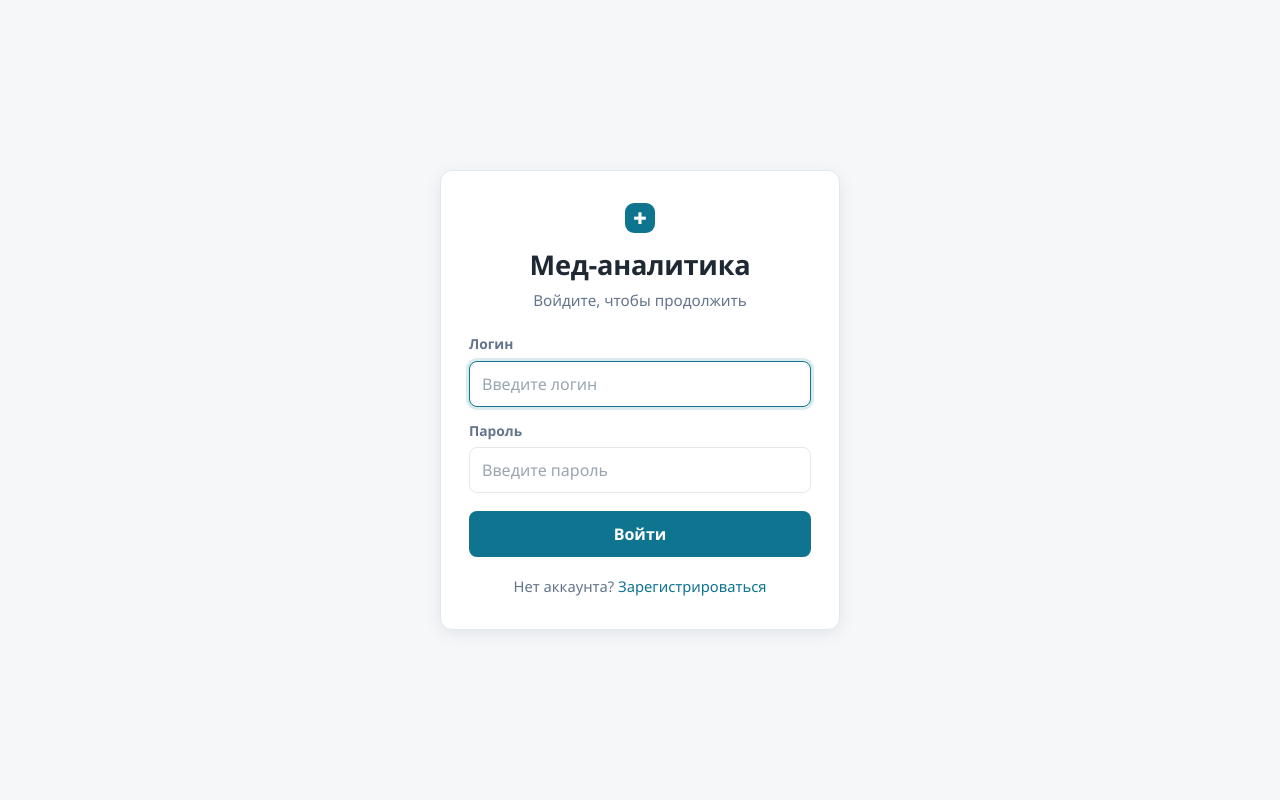
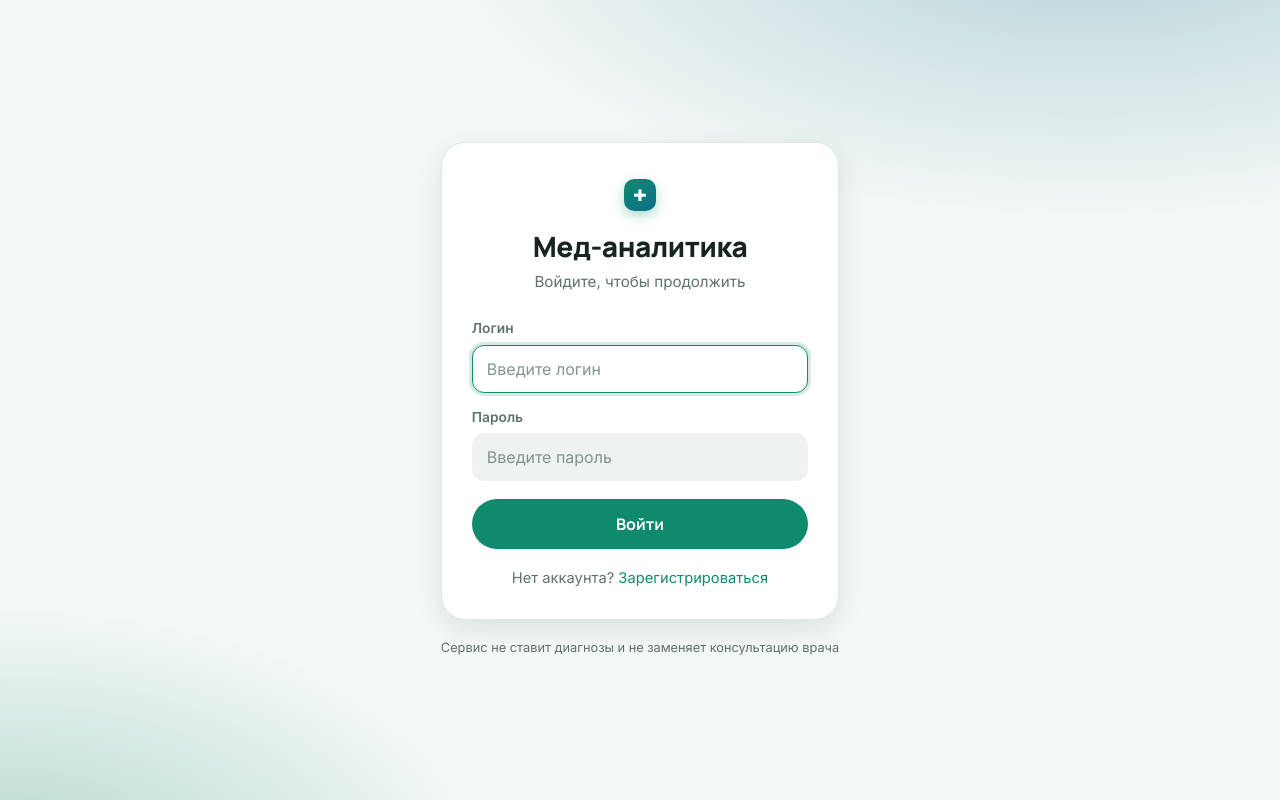
Before and after one commit to VDolesov/Medical_React_frontend, a React (Vite) app: page /login in a window 1280 px wide. Built offline with nearby package versions, Linux system fonts and the light colour scheme.

Commit message:
feat: современный UI v3 — изумрудная палитра с градиентами, Manrope/Inter, тёмная тема с переключателем, стеклянный навбар, ленивые роуты

```diff
--- a/src/components/Navbar.css
+++ b/src/components/Navbar.css
@@ -1,7 +1,8 @@
 .topbar {
-  background: var(--surface);
+  background: color-mix(in srgb, var(--surface) 82%, transparent);
+  -webkit-backdrop-filter: blur(14px);
+  backdrop-filter: blur(14px);
   border-bottom: 1px solid var(--border);
-  box-shadow: var(--shadow-sm);
   position: sticky;
   top: 0;
   z-index: 50;
@@ -13,14 +14,15 @@
   display: flex;
   align-items: center;
   gap: 16px;
-  min-height: 60px;
+  min-height: 62px;
 }
 
 .brand {
   display: flex;
   align-items: center;
-  gap: 9px;
-  font-weight: 700;
+  gap: 10px;
+  font-family: var(--font-head);
+  font-weight: 800;
   font-size: 1.05rem;
   color: var(--text);
 }
@@ -29,12 +31,13 @@
   display: inline-flex;
   align-items: center;
   justify-content: center;
-  width: 30px;
-  height: 30px;
-  background: var(--brand);
+  width: 32px;
+  height: 32px;
+  background: var(--gradient);
   color: #fff;
-  border-radius: 9px;
+  border-radius: 10px;
   font-size: 1rem;
+  box-shadow: 0 4px 12px rgba(15, 138, 109, 0.35);
 }
 
 .nav {
@@ -44,11 +47,12 @@
   margin-left: auto;
 }
 .nav-link {
-  padding: 8px 12px;
-  border-radius: var(--radius-sm);
+  padding: 8px 14px;
+  border-radius: 999px;
   color: var(--text-muted);
   font-weight: 600;
   font-size: 0.94rem;
+  transition: background 0.15s, color 0.15s;
 }
 .nav-link:hover {
   background: var(--surface-2);
@@ -73,7 +77,23 @@
   color: var(--text);
   font-size: 0.92rem;
 }
-.logout-btn { padding: 7px 14px; }
+.logout-btn { padding: 7px 16px; }
+
+.theme-toggle {
+  background: transparent;
+  border: 1px solid var(--border);
+  color: var(--text);
+  width: 38px;
+  height: 38px;
+  padding: 0;
+  border-radius: 999px;
+  font-size: 1.05rem;
+  line-height: 1;
+  display: inline-flex;
+  align-items: center;
+  justify-content: center;
+}
+.theme-toggle:hover { background: var(--surface-2); filter: none; }
 
 .nav-toggle {
   display: none;
@@ -83,11 +103,13 @@
   background: transparent;
   border: 1px solid var(--border);
   padding: 9px 10px;
+  border-radius: var(--radius-sm);
 }
 .nav-toggle span {
   display: block;
   width: 18px;
   height: 2px;
+  border-radius: 2px;
   background: var(--text);
 }
 
@@ -96,7 +118,7 @@
   .nav {
     display: none;
     position: absolute;
-    top: 60px;
+    top: 62px;
     left: 0;
     right: 0;
     flex-direction: column;
@@ -109,6 +131,7 @@
     margin-left: 0;
   }
   .nav-open { display: flex; }
+  .nav-link { border-radius: var(--radius-sm); }
   .nav-user {
     margin-left: 0;
     padding-left: 0;
--- a/src/components/Navbar.js
+++ b/src/components/Navbar.js
@@ -1,5 +1,6 @@
 import React, { useState } from "react";
 import { NavLink, Link } from "react-router-dom";
+import ThemeToggle from "./ThemeToggle";
 import "./Navbar.css";
 
 const linkClass = ({ isActive }) => "nav-link" + (isActive ? " nav-link-active" : "");
@@ -35,6 +36,7 @@ function Navbar({ user, onLogout }) {
           <div className="nav-user">
             {user?.username && <span className="user-chip">{user.username}</span>}
             {isAdmin && <span className="badge badge-brand">админ</span>}
+            <ThemeToggle />
             <button className="btn-ghost logout-btn" onClick={() => { close(); onLogout(); }}>
               Выйти
             </button>
--- a/src/index.css
+++ b/src/index.css
@@ -1,18 +1,21 @@
-/* Дизайн-система проекта: токены, типографика, базовые элементы */
+/* Дизайн-система v3: изумруд + океан, Manrope/Inter, светлая и тёмная темы */
+@import url('https://fonts.googleapis.com/css2?family=Inter:wght@400;500;600;700&family=Manrope:wght@600;700;800&display=swap');
 
 :root {
-  --brand: #0e7490;
-  --brand-dark: #155e75;
-  --brand-light: #e2f2f6;
-  --accent: #2563eb;
+  --brand: #0f8a6d;
+  --brand-dark: #0b6b55;
+  --brand-light: #e2f5ef;
+  --ocean: #0e6e8c;
+  --accent: #0e6e8c;
+  --gradient: linear-gradient(135deg, #0f8a6d 0%, #0e6e8c 100%);
 
-  --bg: #f5f7f9;
+  --bg: #f4f8f6;
   --surface: #ffffff;
-  --surface-2: #f0f3f5;
-  --border: #e2e8ec;
+  --surface-2: #eef3f1;
+  --border: #dfe8e4;
 
-  --text: #1f2933;
-  --text-muted: #64748b;
+  --text: #182420;
+  --text-muted: #5f7269;
 
   --success: #16a34a;
   --success-bg: #e9f7ef;
@@ -21,12 +24,38 @@
   --danger: #dc2626;
   --danger-bg: #fcecec;
 
-  --radius: 12px;
-  --radius-sm: 8px;
-  --shadow-sm: 0 1px 2px rgba(15, 30, 45, 0.06), 0 1px 3px rgba(15, 30, 45, 0.04);
-  --shadow: 0 4px 16px rgba(15, 30, 45, 0.08);
+  --radius: 18px;
+  --radius-sm: 12px;
+  --shadow-sm: 0 1px 2px rgba(10, 40, 30, 0.05), 0 2px 6px rgba(10, 40, 30, 0.04);
+  --shadow: 0 10px 30px rgba(10, 40, 30, 0.1);
 
-  --font: 'Segoe UI', -apple-system, BlinkMacSystemFont, 'Roboto', 'Helvetica Neue', sans-serif;
+  --font: 'Inter', -apple-system, BlinkMacSystemFont, 'Segoe UI', 'Roboto', sans-serif;
+  --font-head: 'Manrope', var(--font);
+}
+
+[data-theme="dark"] {
+  --brand: #4ecfae;
+  --brand-dark: #7be0c3;
+  --brand-light: rgba(78, 207, 174, 0.14);
+  --gradient: linear-gradient(135deg, #10775f 0%, #0d5d77 100%);
+
+  --bg: #0f1513;
+  --surface: #171f1c;
+  --surface-2: #1f2925;
+  --border: #2a3631;
+
+  --text: #e8efec;
+  --text-muted: #93a59d;
+
+  --success: #4ade80;
+  --success-bg: rgba(74, 222, 128, 0.12);
+  --warning: #fbbf24;
+  --warning-bg: rgba(251, 191, 36, 0.12);
+  --danger: #f87171;
+  --danger-bg: rgba(248, 113, 113, 0.12);
+
+  --shadow-sm: 0 1px 2px rgba(0, 0, 0, 0.3), 0 2px 6px rgba(0, 0, 0, 0.25);
+  --shadow: 0 10px 30px rgba(0, 0, 0, 0.45);
 }
 
 * {
@@ -41,16 +70,18 @@ body {
   line-height: 1.5;
   -webkit-font-smoothing: antialiased;
   -moz-osx-font-smoothing: grayscale;
+  transition: background 0.25s, color 0.25s;
 }
 
 h1, h2, h3, h4 {
+  font-family: var(--font-head);
   color: var(--text);
-  font-weight: 650;
-  letter-spacing: -0.01em;
+  font-weight: 800;
+  letter-spacing: -0.015em;
   margin: 0 0 0.6em;
 }
 
-h1 { font-size: 1.7rem; }
+h1 { font-size: 1.75rem; }
 h2 { font-size: 1.35rem; }
 h3 { font-size: 1.15rem; }
 
@@ -64,12 +95,12 @@ a:hover { text-decoration: underline; }
 .page {
   max-width: 1080px;
   margin: 0 auto;
-  padding: 24px 20px 48px;
+  padding: 28px 20px 56px;
 }
 .page-narrow {
   max-width: 440px;
   margin: 0 auto;
-  padding: 24px 20px 48px;
+  padding: 28px 20px 56px;
 }
 
 /* Карточка */
@@ -78,7 +109,7 @@ a:hover { text-decoration: underline; }
   border: 1px solid var(--border);
   border-radius: var(--radius);
   box-shadow: var(--shadow-sm);
-  padding: 20px;
+  padding: 22px;
 }
 
 /* Поля ввода */
@@ -86,17 +117,18 @@ input, select, textarea {
   width: 100%;
   font: inherit;
   color: var(--text);
-  background: var(--surface);
-  border: 1px solid var(--border);
+  background: var(--surface-2);
+  border: 1px solid transparent;
   border-radius: var(--radius-sm);
-  padding: 10px 12px;
+  padding: 11px 14px;
   outline: none;
-  transition: border-color 0.15s, box-shadow 0.15s;
+  transition: border-color 0.15s, box-shadow 0.15s, background 0.15s;
 }
-input::placeholder, textarea::placeholder { color: #9aa5b1; }
+input::placeholder, textarea::placeholder { color: var(--text-muted); opacity: 0.75; }
 input:focus, select:focus, textarea:focus {
   border-color: var(--brand);
-  box-shadow: 0 0 0 3px rgba(14, 116, 144, 0.15);
+  background: var(--surface);
+  box-shadow: 0 0 0 3px rgba(15, 138, 109, 0.18);
 }
 
 label {
@@ -110,31 +142,39 @@ label {
 /* Кнопки */
 button, .btn {
   font: inherit;
-  font-weight: 600;
+  font-family: var(--font-head);
+  font-weight: 700;
   cursor: pointer;
   display: inline-block;
   text-align: center;
   text-decoration: none;
   border: 1px solid transparent;
-  border-radius: var(--radius-sm);
-  padding: 10px 16px;
+  border-radius: 999px;
+  padding: 10px 20px;
   background: var(--brand);
   color: #fff;
-  transition: background 0.15s, box-shadow 0.15s, transform 0.05s;
+  transition: filter 0.15s, box-shadow 0.15s, transform 0.05s, background 0.15s;
 }
-button:hover, .btn:hover { background: var(--brand-dark); text-decoration: none; }
+[data-theme="dark"] button, [data-theme="dark"] .btn { color: #0f1513; }
+button:hover, .btn:hover { filter: brightness(1.08); text-decoration: none; }
 button:active, .btn:active { transform: translateY(1px); }
-button:disabled { opacity: 0.6; cursor: not-allowed; }
+button:disabled { opacity: 0.55; cursor: not-allowed; }
 
 .btn-ghost {
   background: transparent;
   color: var(--text);
   border-color: var(--border);
 }
-.btn-ghost:hover { background: var(--surface-2); }
+.btn-ghost:hover { background: var(--surface-2); filter: none; }
 
-.btn-danger { background: var(--danger); }
-.btn-danger:hover { background: #b91c1c; }
+.btn-danger { background: var(--danger); color: #fff; }
+[data-theme="dark"] .btn-danger { color: #0f1513; }
+.btn-danger:hover { filter: brightness(1.05); }
+
+.btn-sm {
+  padding: 6px 14px;
+  font-size: 0.85rem;
+}
 
 /* Таблицы */
 table {
@@ -151,16 +191,17 @@ thead th {
   background: var(--surface-2);
   color: var(--text-muted);
   font-weight: 600;
-  font-size: 0.82rem;
+  font-size: 0.8rem;
   text-transform: uppercase;
-  letter-spacing: 0.03em;
+  letter-spacing: 0.05em;
 }
+tbody tr { transition: background 0.12s; }
 tbody tr:hover { background: var(--surface-2); }
 
 /* Уведомления */
 .alert {
   border-radius: var(--radius-sm);
-  padding: 10px 14px;
+  padding: 11px 14px;
   font-size: 0.92rem;
 }
 .alert-error { background: var(--danger-bg); color: var(--danger); }
@@ -176,33 +217,42 @@ tbody tr:hover { background: var(--surface-2); }
 }
 .badge-muted { background: var(--surface-2); color: var(--text-muted); }
 .badge-brand { background: var(--brand-light); color: var(--brand-dark); }
+.badge-high { background: var(--danger-bg); color: var(--danger); }
+.badge-low { background: var(--brand-light); color: var(--brand-dark); }
 
 .text-muted { color: var(--text-muted); }
 
-/* Экран входа / регистрации */
+/* Экран входа / регистрации: градиентный фон + карточка */
 .auth-wrap {
   min-height: 100vh;
   display: flex;
   align-items: center;
   justify-content: center;
   padding: 24px;
+  background:
+    radial-gradient(1100px 500px at 85% -10%, rgba(14, 110, 140, 0.28), transparent 60%),
+    radial-gradient(900px 500px at 0% 110%, rgba(15, 138, 109, 0.3), transparent 55%),
+    var(--bg);
 }
 .auth-card {
   width: 100%;
-  max-width: 400px;
-  padding: 32px 28px;
+  max-width: 420px;
+  padding: 36px 30px 30px;
   box-shadow: var(--shadow);
+  border-radius: 24px;
 }
 .auth-head {
   text-align: center;
-  margin-bottom: 22px;
+  margin-bottom: 24px;
 }
 .auth-mark {
-  width: 46px;
-  height: 46px;
-  font-size: 1.5rem;
-  border-radius: 13px;
-  margin-bottom: 12px;
+  width: 56px;
+  height: 56px;
+  font-size: 1.6rem;
+  border-radius: 18px;
+  margin-bottom: 14px;
+  background: var(--gradient);
+  box-shadow: 0 8px 20px rgba(15, 138, 109, 0.35);
 }
 .auth-title { margin: 0 0 4px; }
 .auth-sub { margin: 0; font-size: 0.95rem; }
@@ -211,7 +261,7 @@ tbody tr:hover { background: var(--surface-2); }
   flex-direction: column;
   gap: 14px;
 }
-.auth-submit { width: 100%; margin-top: 4px; }
+.auth-submit { width: 100%; margin-top: 4px; padding: 12px 20px; }
 .auth-foot {
   text-align: center;
   margin-top: 18px;
@@ -222,6 +272,13 @@ tbody tr:hover { background: var(--surface-2); }
   gap: 12px;
 }
 .auth-row > * { flex: 1; min-width: 0; }
+.auth-disclaimer {
+  margin: 18px auto 0;
+  max-width: 420px;
+  text-align: center;
+  font-size: 0.8rem;
+  color: var(--text-muted);
+}
 
 /* Заголовок страницы + быстрые действия */
 .page-header {
@@ -230,7 +287,7 @@ tbody tr:hover { background: var(--surface-2); }
   justify-content: space-between;
   gap: 12px;
   flex-wrap: wrap;
-  margin-bottom: 18px;
+  margin-bottom: 20px;
 }
 .page-header h1 { margin: 0; }
 .quick-actions {
@@ -242,14 +299,14 @@ tbody tr:hover { background: var(--surface-2); }
 .empty {
   text-align: center;
   color: var(--text-muted);
-  padding: 32px;
+  padding: 36px;
 }
 
 /* Список отчётов */
 .report-list {
   display: flex;
   flex-direction: column;
-  gap: 10px;
+  gap: 12px;
 }
 .report-card {
   display: flex;
@@ -259,27 +316,30 @@ tbody tr:hover { background: var(--surface-2); }
   border: 1px solid var(--border);
   border-radius: var(--radius);
   box-shadow: var(--shadow-sm);
-  padding: 14px 16px;
-  transition: box-shadow 0.15s, border-color 0.15s;
+  padding: 15px 18px;
+  transition: box-shadow 0.18s, border-color 0.18s, transform 0.18s;
 }
 .report-card:hover {
   box-shadow: var(--shadow);
-  border-color: #d4dde3;
+  border-color: var(--brand);
+  transform: translateY(-1px);
 }
 .report-icon {
-  width: 40px;
-  height: 40px;
+  width: 44px;
+  height: 44px;
   flex-shrink: 0;
   display: flex;
   align-items: center;
   justify-content: center;
-  background: var(--brand-light);
-  border-radius: 10px;
-  font-size: 1.1rem;
+  background: var(--gradient);
+  color: #fff;
+  border-radius: 14px;
+  font-size: 1.15rem;
 }
 .report-body { flex: 1; min-width: 0; }
 .report-name {
-  font-weight: 650;
+  font-family: var(--font-head);
+  font-weight: 700;
   word-break: break-word;
 }
 .report-meta {
@@ -302,10 +362,6 @@ tbody tr:hover { background: var(--surface-2); }
   gap: 14px;
 }
 
-.btn-sm {
-  padding: 6px 12px;
-  font-size: 0.85rem;
-}
 .row-actions {
   display: flex;
   gap: 6px;
@@ -322,9 +378,9 @@ tbody tr:hover { background: var(--surface-2); }
 }
 .table-wrap table { min-width: 460px; }
 .table-wrap th:first-child,
-.table-wrap td:first-child { padding-left: 16px; }
+.table-wrap td:first-child { padding-left: 18px; }
 .table-wrap th:last-child,
-.table-wrap td:last-child { padding-right: 16px; }
+.table-wrap td:last-child { padding-right: 18px; }
 .table-wrap tbody tr:last-child td { border-bottom: none; }
 
 /* Профиль */
@@ -354,5 +410,24 @@ tbody tr:hover { background: var(--surface-2); }
   flex-wrap: wrap;
   margin-bottom: 6px;
 }
-.badge-high { background: var(--danger-bg); color: var(--danger); }
-.badge-low { background: #e7f0fd; color: var(--accent); }
+
+/* Плавное появление страниц */
+.page, .auth-card {
+  animation: page-in 0.25s ease-out;
+}
+@keyframes page-in {
+  from { opacity: 0; transform: translateY(6px); }
+  to { opacity: 1; transform: none; }
+}
+@media (prefers-reduced-motion: reduce) {
+  .page, .auth-card { animation: none; }
+}
+
+/* Скроллбар */
+::-webkit-scrollbar { width: 10px; height: 10px; }
+::-webkit-scrollbar-thumb {
+  background: var(--border);
+  border-radius: 999px;
+}
+::-webkit-scrollbar-thumb:hover { background: var(--text-muted); }
+::-webkit-scrollbar-track { background: transparent; }
--- a/src/pages/LoginPage.js
+++ b/src/pages/LoginPage.js
@@ -27,6 +27,7 @@ function LoginPage({ onLogin }) {
 
   return (
     <div className="auth-wrap">
+      <div>
       <div className="card auth-card">
         <div className="auth-head">
           <span className="brand-mark auth-mark">✚</span>
@@ -68,6 +69,10 @@ function LoginPage({ onLogin }) {
           Нет аккаунта? <Link to="/register">Зарегистрироваться</Link>
         </div>
       </div>
+      <p className="auth-disclaimer">
+        Сервис не ставит диагнозы и не заменяет консультацию врача
+      </p>
+      </div>
     </div>
   );
 }
```
Also changed, not shown: src/App.js (+14 -11 lines), src/components/ThemeToggle.js (added, +29 -0 lines), src/index.js (+8 -0 lines), 1 other file (tests, documents, lock files or other folders).
